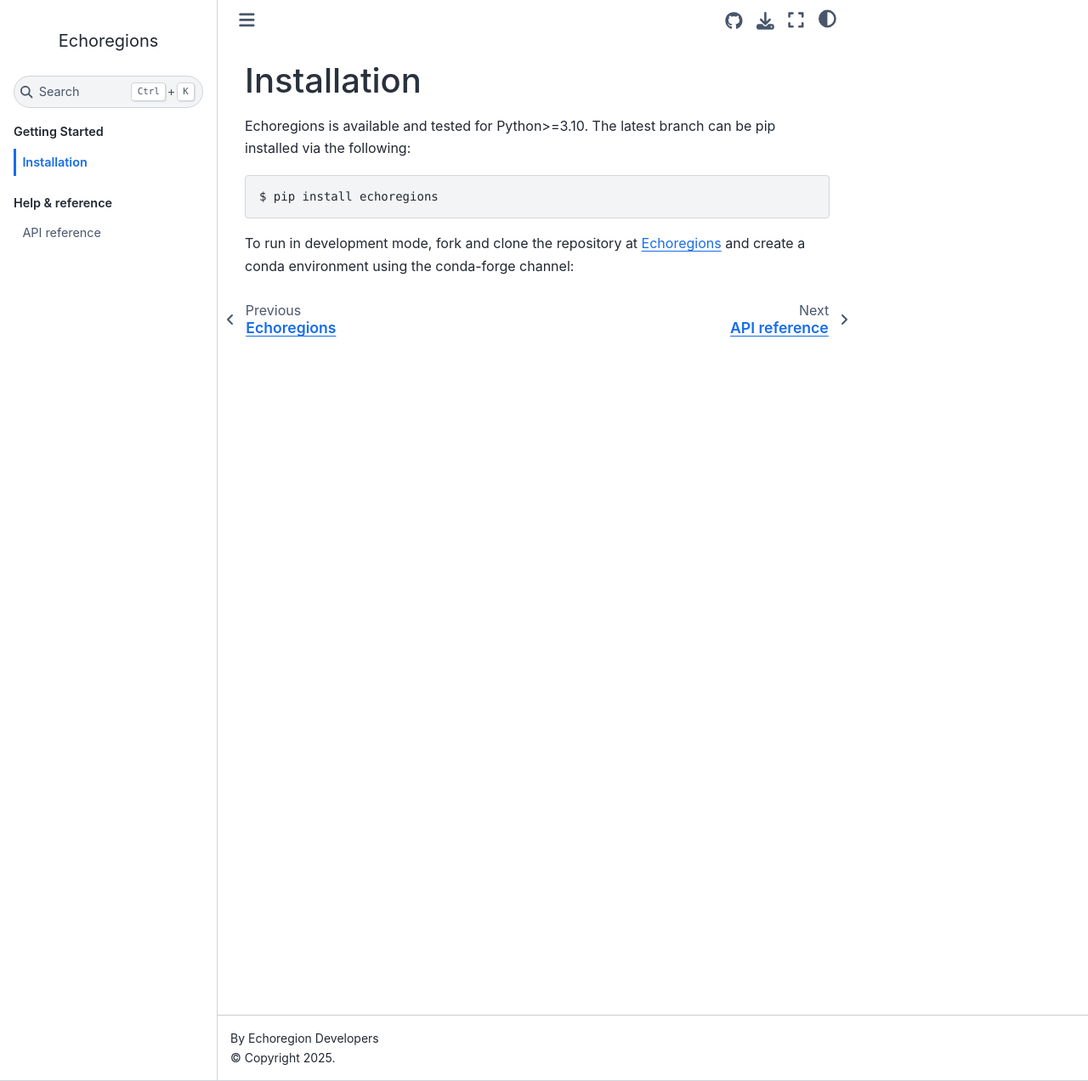
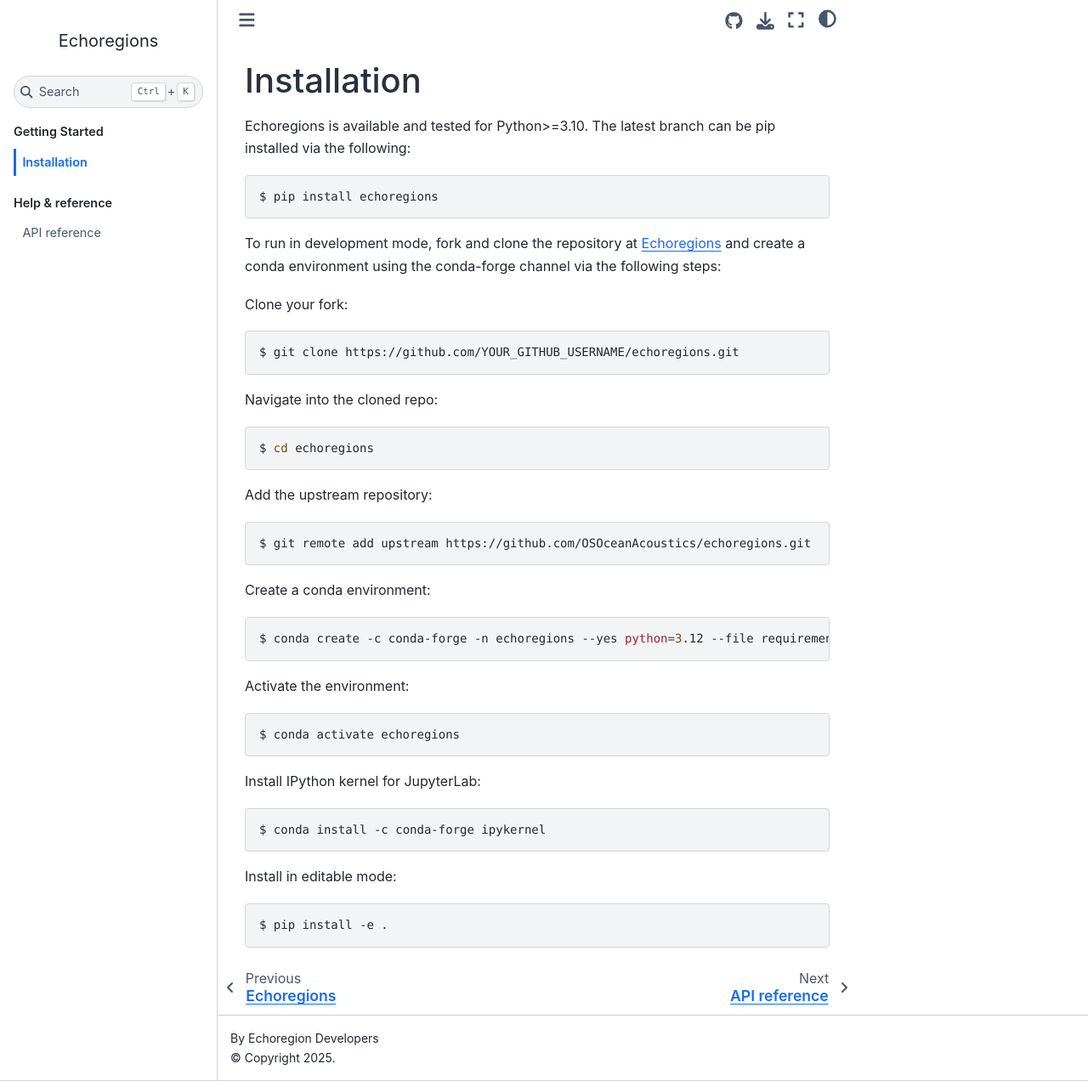
Before and after one commit to OSOceanAcoustics/echoregions, a Jupyter Book: the page built from docs/source/installation.rst, in a window 1280 px wide and 1272 px high. Shown: the whole window at 85% size. Built offline with Jupyter Book 1.0.4 settings and Sphinx 7.4.7 and the Sphinx Book theme 1.1.4, drawn with Linux system fonts in a browser that asks for light colours; pages that are not in the unit, such as notebooks, are missing from menus.

Commit message:
update installation doc

```diff
--- a/docs/source/installation.rst
+++ b/docs/source/installation.rst
@@ -9,27 +9,46 @@
    $ pip install echoregions
 
 To run in development mode, fork and clone the repository at `Echoregions <https://github.com/OSOceanAcoustics/echoregions>`_
-and create a conda environment using the conda-forge channel:
+and create a conda environment using the conda-forge channel via the following steps:
+
+Clone your fork:
 
 .. code-block:: console
-   $ # Clone your fork
+
    $ git clone https://github.com/YOUR_GITHUB_USERNAME/echoregions.git
 
-   $ # Go into the cloned repo folder
+Navigate into the cloned repo:
+
+.. code-block:: console
+
    $ cd echoregions
 
-   $ # Add the OSOceanAcoustics repository as upstream
+Add the upstream repository:
+
+.. code-block:: console
+
    $ git remote add upstream https://github.com/OSOceanAcoustics/echoregions.git
 
-   $ # Create a conda environment using the supplied requirements files
+Create a conda environment:
+
+.. code-block:: console
+
    $ conda create -c conda-forge -n echoregions --yes python=3.12 --file requirements.txt --file requirements-dev.txt
 
-   $ # Switch to the newly built environment
+Activate the environment:
+
+.. code-block:: console
+
    $ conda activate echoregions
 
-   $ # We recomment to install ipykernel in order to use with JupyterLab and IPython for development
+Install IPython kernel for JupyterLab:
+
+.. code-block:: console
+
    $ conda install -c conda-forge ipykernel
 
-   $ # Install echoregions in editable mode (setuptools "develop mode")
-   $ # the command will install all the dependencies
+Install in editable mode:
+
+.. code-block:: console
+
    $ pip install -e .
```
